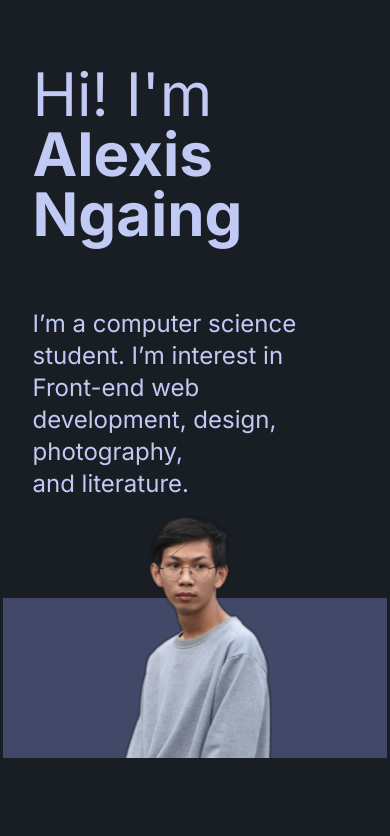
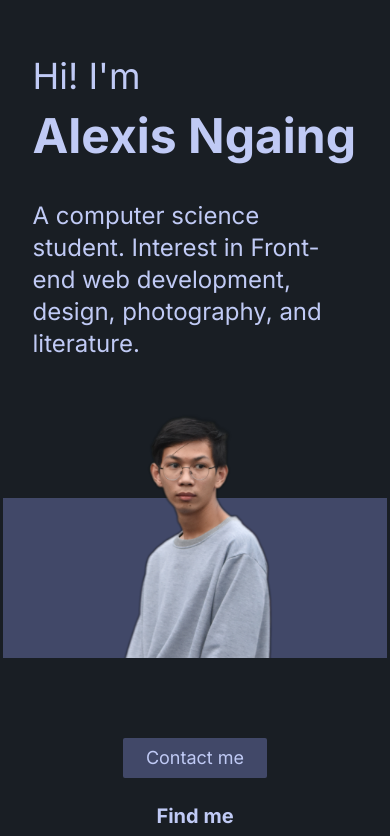
Before and after one commit to alexisngaing/alexisngaing.github.io, a Next.js app: page / in a window 390 px wide. Shown: the top 836 px of the page. Built offline with nearby package versions, Linux system fonts and the light colour scheme.

Commit message:
Removes an unused import statement for the Image component, updates the grid layout and styling of the Pricing element, and also updates the content and styling of the introduction section.

```diff
--- a/app/page.tsx
+++ b/app/page.tsx
@@ -3,8 +3,6 @@ import Gallery from "@/components/Gallery";
 import Hero from "@/components/Hero";
 
 // import Skills from "@/components/Skills";
-
-// import Image from "next/image";
 
 export default function Home() {
   return (
--- a/components/AboutMe.tsx
+++ b/components/AboutMe.tsx
@@ -8,7 +8,7 @@ function AboutMe() {
           <div className="h-[2px] w-full bg-[#C0CAF5]"></div>
           <h1 className="min-w-fit text-4xl font-bold md:text-6xl">About me</h1>
         </div>
-        <div className="p-10 text-center text-lg md:grid md:grid-cols-2 md:gap-12 md:text-start md:text-xl">
+        <div className="px-2 py-6 text-center text-lg md:grid md:grid-cols-2 md:gap-12 md:p-10 md:text-start md:text-xl">
           <div>
             <p>
               My name is Alexis Divasonda Sigat Ngaing, a programmer enthusiast. Here’s a glimpse of
--- a/components/Hero.tsx
+++ b/components/Hero.tsx
@@ -1,22 +1,21 @@
 function Hero() {
   return (
-    <div className="flex min-h-screen w-full flex-col items-center justify-center pt-16 md:pt-28">
+    <div className="flex min-h-screen w-full flex-col items-center justify-center pt-10 md:pt-28">
       <div className="w-10/12 text-[#C0CAF5]">
         <div className="w-full">
-          <h1 className="text-6xl">Hi! I'm</h1>
+          <h1 className="py-4 text-4xl">Hi! I'm</h1>
         </div>
-
         <div className="flex items-center gap-12 sm:text-center">
-          <h1 className="min-w-fit text-6xl font-bold">Alexis Ngaing</h1>
+          <h1 className="min-w-fit text-5xl font-bold md:text-6xl">Alexis Ngaing</h1>
           <div className="invisible h-[2px] w-full bg-[#C0CAF5] md:visible"></div>
         </div>
-
         <div className="md:grid md:grid-cols-2 md:grid-rows-2">
-          <p className="mt-16 text-2xl md:my-auto md:pb-0">
-            I’m a computer science student. I’m interest in <br />
-            Front-end web development, design, photography,
-            <br /> and literature.
-          </p>
+          <div className="my-auto md:w-9/12">
+            <p className="py-10 text-2xl md:my-auto md:py-0 md:pb-0">
+              A computer science student. Interest in Front-end web development, design,
+              photography, and literature.
+            </p>
+          </div>
           <div className="relative flex justify-center md:row-span-2 md:!justify-end">
             <img alt="photo" className="z-10 w-7/12 md:w-1/2" src="/images/web.png" />
             <div className="absolute bottom-0 mx-auto h-40 w-96 bg-[#414868] md:h-[200px] md:w-[430px] lg:visible"></div>
@@ -75,10 +74,6 @@ function Hero() {
             </div>
           </div>
         </div>
-        {/* <div className="visible relative row-span-2 flex !justify-center lg:invisible">
-          <img alt="photo" className="z-10 w-9/12 lg:w-0" src="/images/web.png" />
-          <div className="absolute bottom-0 h-[200px] w-[430px] bg-[#414868]"></div>
-        </div> */}
       </div>
     </div>
   );
```
